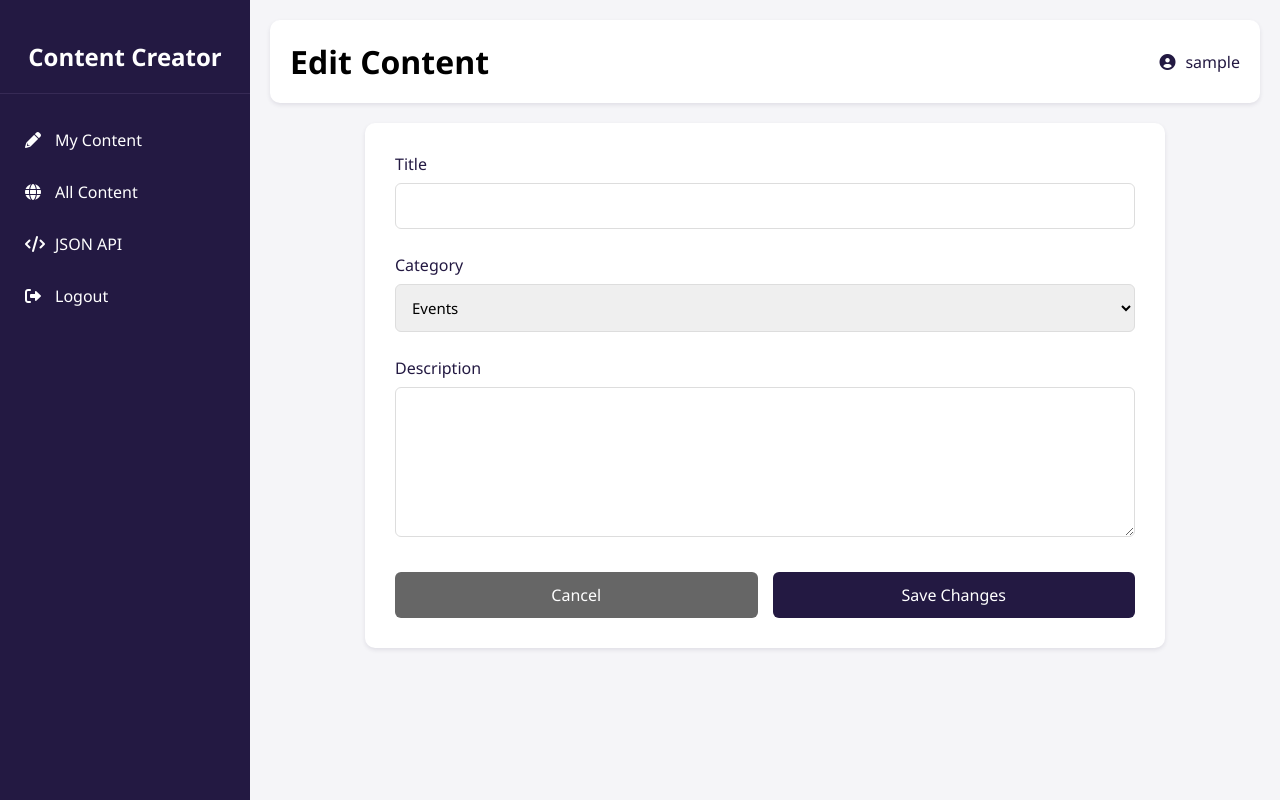
After one commit to SaraZebardast/ContentManagementWebApplication, a PHP site: page /edit.php in a window 1280 px wide. The commit adds this page. Run offline with PHP 8.4, Linux system fonts and the light colour scheme; the visitor is signed in with stand-in values (Sample User, id 1); a stand-in replaces the project's code that opens the database connection.

Commit message:
edit.php designed

```diff
--- /dev/null
+++ b/project/edit.php
@@ -0,0 +1,301 @@
+<?php
+// Start the session for the User
+session_start();
+
+// Check if user is logged in
+if (!isset($_SESSION['user_id']) || $_SESSION['user_type'] !== 'content_creator') {
+    header("Location:login.php");
+    exit();
+}
+
+// Imports
+require "db.php";
+
+// Variables
+$CCName = $_SESSION['username']; // Get name from session
+global $db;
+
+
+//TODO make the form sticky
+
+?>
+
+<!DOCTYPE html>
+<html lang="en">
+<head>
+    <meta charset="UTF-8">
+    <meta name="viewport" content="width=device-width, initial-scale=1.0">
+    <title>Edit Content</title>
+    <link href="https://cdnjs.cloudflare.com/ajax/libs/font-awesome/6.0.0/css/all.min.css" rel="stylesheet">
+    <style>
+        * {
+            margin: 0;
+            padding: 0;
+            box-sizing: border-box;
+            font-family: 'Segoe UI', Tahoma, Geneva, Verdana, sans-serif;
+        }
+
+        body {
+            display: flex;
+            min-height: 100vh;
+            background: #f5f5f8;
+        }
+
+        .sidebar {
+            width: 250px;
+            background: #231942;
+            color: white;
+            padding: 20px 0;
+            position: fixed;
+            height: 100vh;
+        }
+
+        .logo {
+            text-align: center;
+            padding: 20px;
+            font-size: 24px;
+            font-weight: bold;
+            border-bottom: 1px solid #362a55;
+            margin-bottom: 20px;
+        }
+
+        .nav-links {
+            list-style: none;
+        }
+
+        .nav-item {
+            padding: 15px 25px;
+            cursor: pointer;
+            transition: all 0.3s;
+            display: flex;
+            align-items: center;
+            gap: 10px;
+            color: white;
+            text-decoration: none;
+        }
+
+        .nav-item:hover {
+            background: #362a55;
+        }
+
+        .nav-item i {
+            width: 20px;
+        }
+
+        .main-content {
+            flex: 1;
+            margin-left: 250px;
+            padding: 20px;
+        }
+
+        .header {
+            display: flex;
+            justify-content: space-between;
+            align-items: center;
+            padding: 20px;
+            background: white;
+            border-radius: 10px;
+            box-shadow: 0 2px 4px rgba(35,25,66,0.1);
+            margin-bottom: 20px;
+        }
+
+        .user-info {
+            display: flex;
+            align-items: center;
+            gap: 10px;
+            color: #231942;
+        }
+
+        .form-container {
+            background: white;
+            padding: 30px;
+            border-radius: 10px;
+            box-shadow: 0 2px 4px rgba(35,25,66,0.1);
+            max-width: 800px;
+            margin: 0 auto;
+        }
+
+        .form-group {
+            margin-bottom: 25px;
+        }
+
+        .form-group label {
+            display: block;
+            margin-bottom: 8px;
+            color: #231942;
+            font-weight: 500;
+        }
+
+        .form-group input[type="text"],
+        .form-group textarea,
+        .form-group select {
+            width: 100%;
+            padding: 12px;
+            border: 1px solid #ddd;
+            border-radius: 6px;
+            font-size: 15px;
+        }
+
+        .form-group input[type="text"]:focus,
+        .form-group textarea:focus,
+        .form-group select:focus {
+            outline: none;
+            border-color: #231942;
+        }
+
+        .form-group textarea {
+            height: 150px;
+            resize: vertical;
+        }
+
+        .image-upload {
+            border: 2px dashed #ddd;
+            padding: 30px;
+            text-align: center;
+            border-radius: 6px;
+            background: #f8f7fa;
+            cursor: pointer;
+            transition: border-color 0.3s;
+        }
+
+        .image-upload:hover {
+            border-color: #231942;
+        }
+
+        .image-upload i {
+            font-size: 40px;
+            color: #231942;
+            margin-bottom: 10px;
+        }
+
+        .image-upload p {
+            color: #666;
+            margin: 10px 0;
+        }
+
+        .image-preview {
+            max-width: 100%;
+            max-height: 300px;
+            margin-top: 20px;
+            border-radius: 6px;
+        }
+
+        .btn-container {
+            display: flex;
+            gap: 15px;
+            margin-top: 30px;
+        }
+
+        .btn {
+            padding: 12px 24px;
+            border: none;
+            border-radius: 6px;
+            cursor: pointer;
+            font-size: 16px;
+            font-weight: 500;
+            flex: 1;
+            transition: background 0.3s;
+        }
+
+        .btn-primary {
+            background: #231942;
+            color: white;
+        }
+
+        .btn-primary:hover {
+            background: #362a55;
+        }
+
+        .btn-secondary {
+            background: #666;
+            color: white;
+        }
+
+        .btn-secondary:hover {
+            background: #555;
+        }
+
+        input[type="file"] {
+            display: none;
+        }
+
+        a {
+            text-decoration: none;
+        }
+    </style>
+</head>
+<body>
+<!-- Sidebar -->
+<nav class="sidebar">
+    <div class="logo">
+        Content Creator
+    </div>
+    <ul class="nav-links">
+        <li>
+            <a href="contentCreatorDashboard.php" class="nav-item">
+                <i class="fas fa-pencil-alt"></i>
+                My Content
+            </a>
+        </li>
+        <li>
+            <a href="home.php" class="nav-item">
+                <i class="fas fa-globe"></i>
+                All Content
+            </a>
+        </li>
+        <li>
+            <a href="./contentCreatorJson.php" class="nav-item">
+                <i class="fas fa-code"></i>
+                JSON API
+            </a>
+        </li>
+        <li>
+            <a href="logout.php" class="nav-item">
+                <i class="fas fa-sign-out-alt"></i>
+                Logout
+            </a>
+        </li>
+    </ul>
+</nav>
+
+<!-- Main Content -->
+<div class="main-content">
+    <div class="header">
+        <h1>Edit Content</h1>
+        <div class="user-info">
+            <i class="fas fa-user-circle"></i>
+            <span><?= $CCName ?></span>
+        </div>
+    </div>
+
+    <div class="form-container">
+        <form method="POST" enctype="multipart/form-data">
+            <div class="form-group">
+                <label for="title">Title</label>
+                <input type="text" id="title" name="title" value="" required>
+            </div>
+
+            <div class="form-group">
+                <label for="category">Category</label>
+                <select id="category" name="category" required>
+                    <option value="events">Events</option>
+                    <option value="sports" >Sports</option>
+                    <option value="announcement" >Announcement</option>
+                    <option value="academic" >Academic</option>
+                </select>
+            </div>
+
+            <div class="form-group">
+                <label for="description">Description</label>
+                <textarea id="description" name="description" required></textarea>
+            </div>
+
+            <div class="btn-container">
+                <button type="button" onclick="window.location.href='contentCreatorDashboard.php'" class="btn btn-secondary">Cancel</button>
+                <button type="submit" class="btn btn-primary">Save Changes</button>
+            </div>
+        </form>
+    </div>
+</div>
+</body>
+</html>
```
Also changed, not shown: project/contentCreatorDashboard.php (+8 -5 lines), project/editorDashboard.php (+8 -5 lines).
